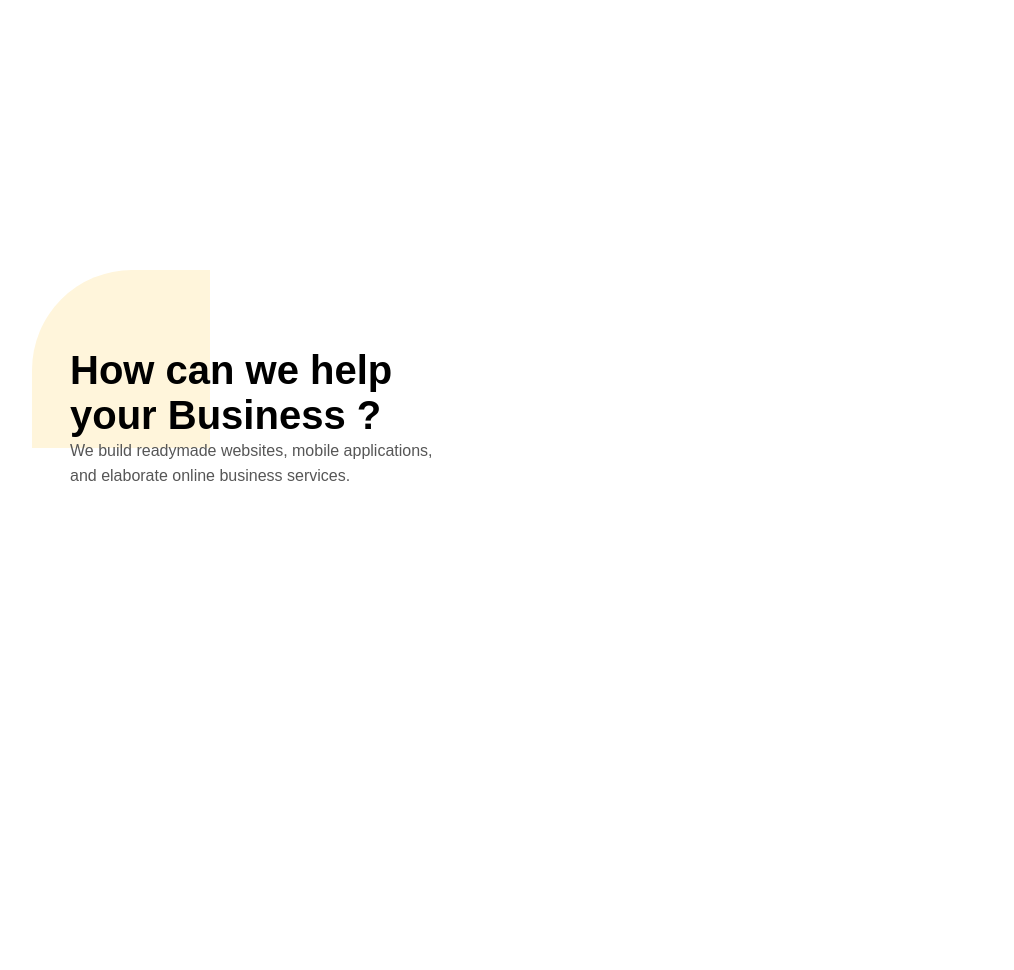
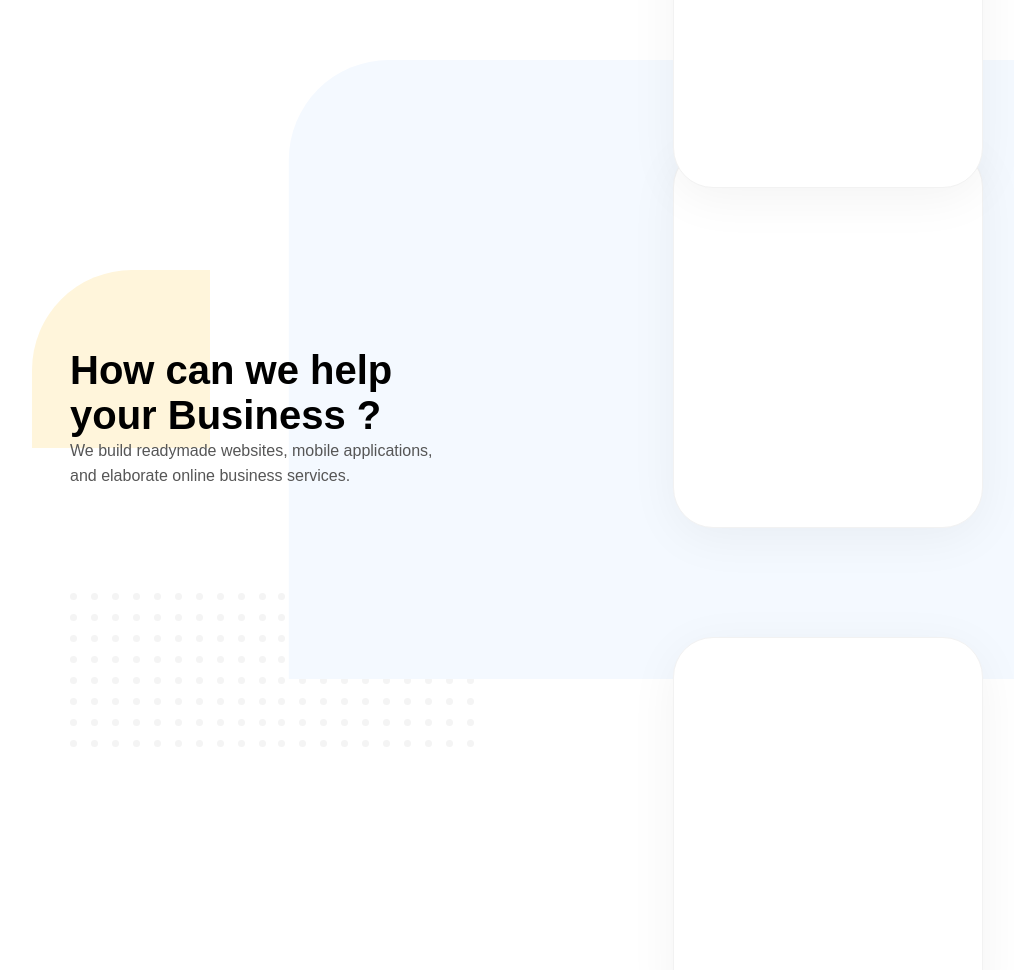
Before and after one commit to AndrewBavyka/AStudio-LandingPage, a website built with webpack: page src/index.html in a window 1280 px wide. Shown: the part 1202-2172 px from the top of the page, without its empty margins (50-1064 px from the left). Before the commit the page ends 1691 px from the top, so only its background shows below. Built offline with nearby package versions, Linux system fonts and the light colour scheme; files whose address does not match are found by name.

Commit message:
сделан блок краточек

```diff
--- a/src/index.html
+++ b/src/index.html
@@ -41,11 +41,29 @@
 				<div class="asistance-title">
 					<div class="rectangle-small orange"></div>
 					<h2>How can we help <br> your Business ?</h2>
-					<p>We build readymade websites, mobile applications, <br> and elaborate online business services.</p>
+					<p>We build readymade websites, mobile applications, <br> and elaborate online business services.
+					</p>
+					<img class="dots-title" src="@img/figure/dot-ornament.svg" alt="dots">
 				</div>
+				<div class="asistance-cards">
+					<div class="rectangle-small"></div>
+					<div class="cards-container">
+						<div class="card">
 
+						</div>
+						<div class="card">
+
+						</div>
+						<div class="card">
+
+						</div>
+						<div class="card">
+
+						</div>
+					</div>
+					<img class="pink-ellipse" src="@img/figure/pink-ellipse.svg" alt="pink-ellipse">
+				</div>
 			</div>
-
 		</div>
 	</main>
 	@@include('html/_footer.htm',{})
--- a/src/scss/main.scss
+++ b/src/scss/main.scss
@@ -80,6 +80,7 @@
 
         &_assistance {
             margin-top: 455px;
+            display: flex;
 
             .asistance-title {
                 .rectangle-small {
@@ -88,6 +89,56 @@
                     right: 38px;
                     transform: rotate(180deg);
                 }
+
+                .dots-title {
+                    position: relative;
+                    z-index: -1;
+                    top: 104px;
+                }
+            }
+
+            .asistance-cards {
+                .rectangle-small {
+                    transform: rotate(180deg);
+                    position: absolute;
+                    right: 0;
+                    width: 73.5%;
+                    height: 619px;
+                    z-index: -1;
+                    top: 1262px;
+                    background: #F4F9FF
+                }
+
+                .cards-container {
+                    display: flex;
+                    justify-content: flex-end;
+                    gap: 34px;
+                    flex-wrap: wrap;
+                    width: 80%;
+                    position: relative;
+                    top: -25%;
+
+                    .card {
+                        width: 308px;
+                        height: 379px;
+                        border: 1px solid #F2F2F2;
+                        box-shadow: 0px 10px 50px rgba(0, 0, 0, 0.05);
+                        border-radius: 40px;
+                        background-color: $white;
+
+                        &:nth-child(2n+1) {
+                            position: relative;
+                            top: 75px;
+                        }
+                    }
+                }
+
+                .pink-ellipse {
+                    position: relative;
+                    z-index: -2;
+                    top: -34%;
+                    left: 74%;
+                }
             }
         }
 
```
Also changed, not shown: src/img/figure/pink-ellipse.svg (added).
